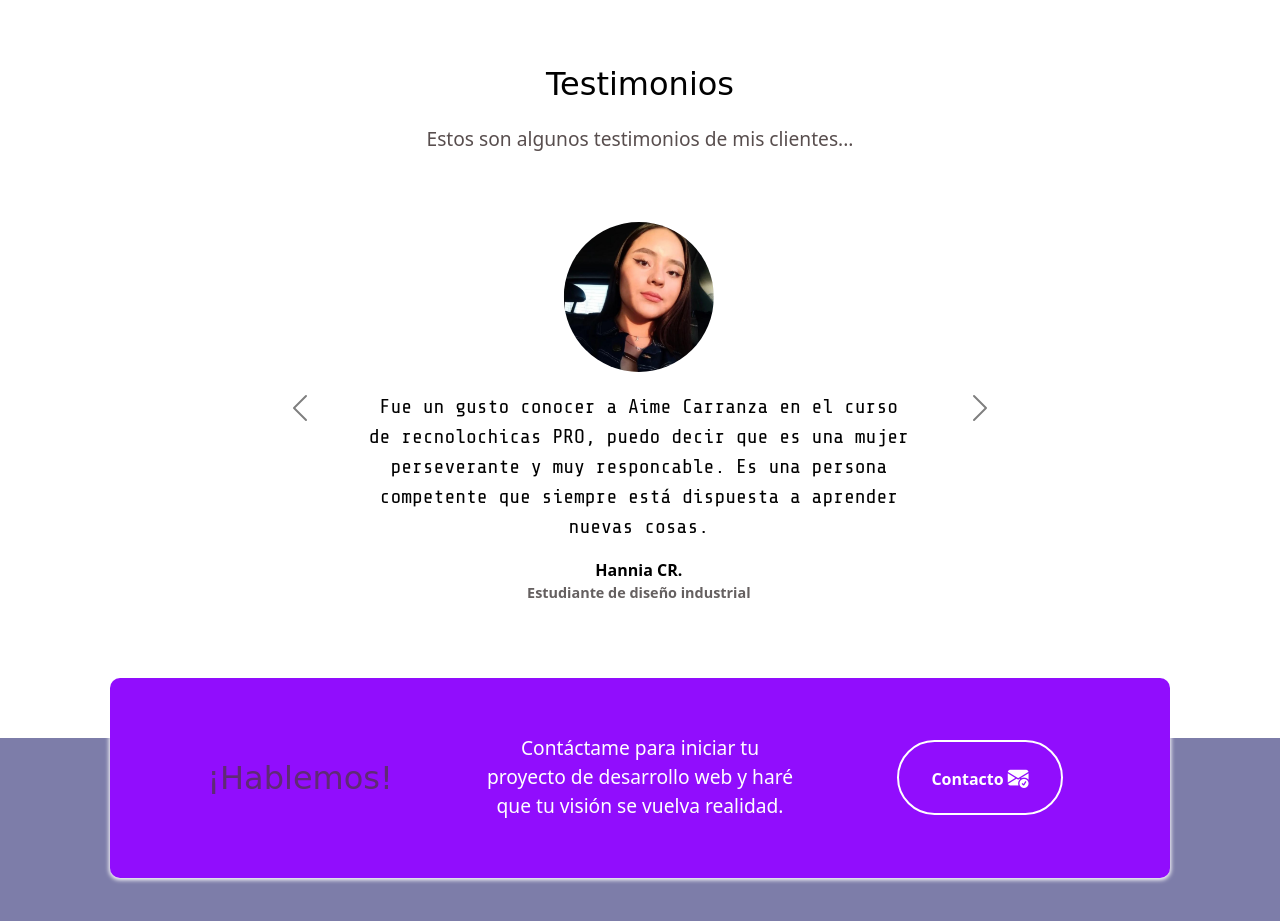
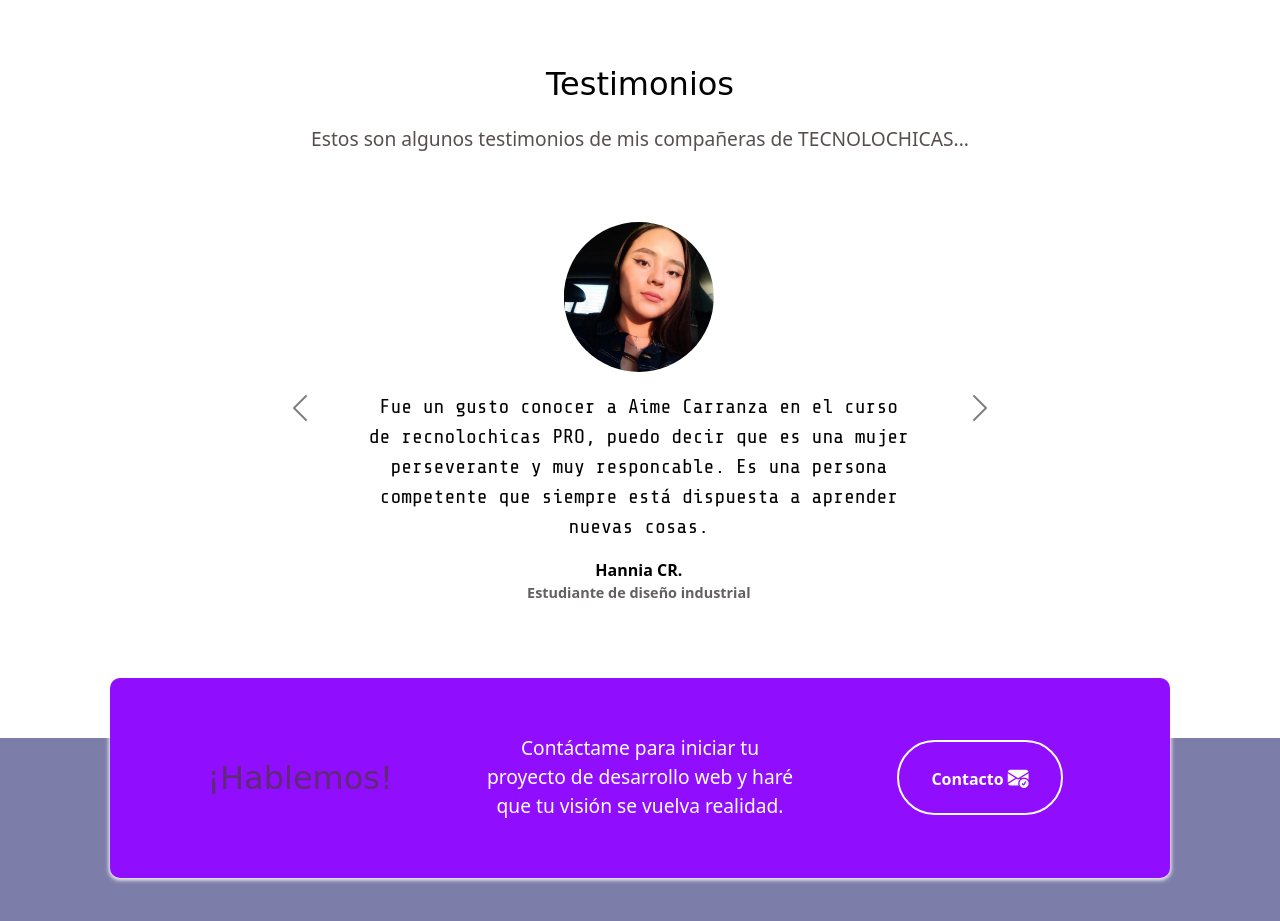
Before and after one commit to aimecarranza/aimecarranza.github.io, a plain HTML site: page index.html in a window 1280 px wide. Shown: the part 2600-3521 px from the top of the page. Drawn offline with nearby package versions, Linux system fonts and the light colour scheme; a web font is replaced by a local one.

Commit message:
Update index.html

```diff
--- a/index.html
+++ b/index.html
@@ -238,7 +238,7 @@
     <!-- Testimonios -->
     <section id="testimonios" class="testimonios seccion-clara">
       <h2 class="seccion-titulo">Testimonios</h2>
-      <h3 class="seccion-descripcion">Estos son algunos testimonios de mis clientes...</h3>
+      <h3 class="seccion-descripcion">Estos son algunos testimonios de mis compañeras de TECNOLOCHICAS...</h3>
 
       <!-- Carrusel -->
       <div id="testimonios-carrusel" class="carousel carousel-dark slide" data-bs-ride="carousel">
```
